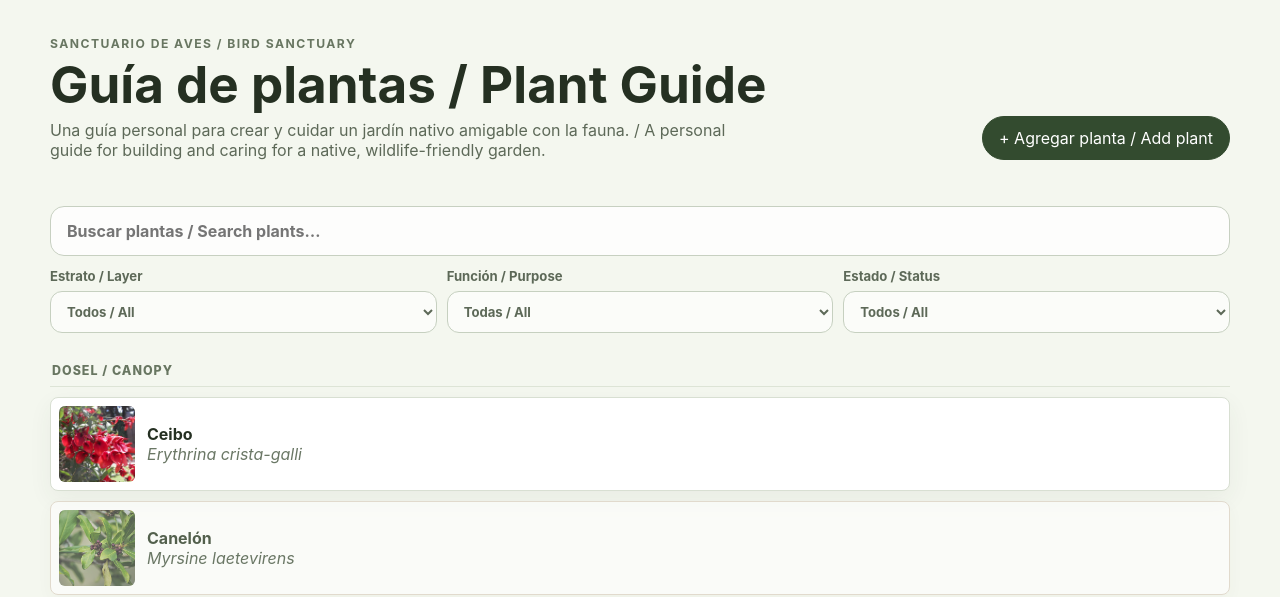
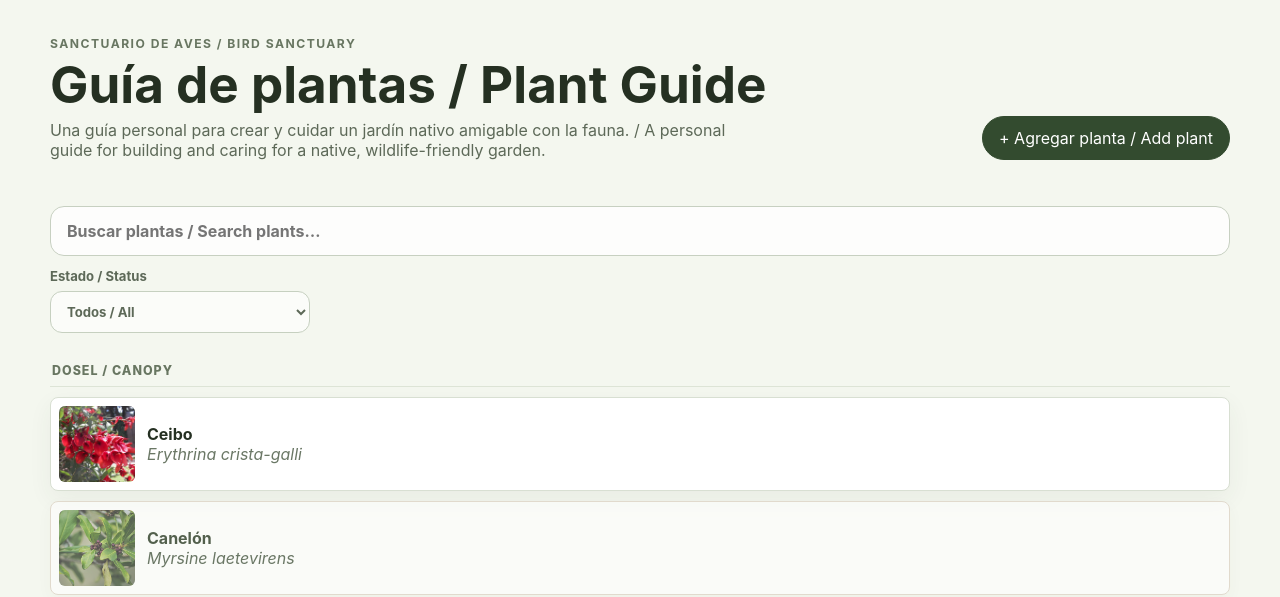
Before and after one commit to laurenball/mi_jardin_app, a website with bundled scripts: page index.html in a window 1280 px wide. Shown: the top 597 px of the page. Built offline with nearby package versions, Linux system fonts and the light colour scheme.

Commit message:
Simplify plant status filter

```diff
--- a/app.js
+++ b/app.js
@@ -10,8 +10,6 @@ const grid = document.querySelector('#plant-grid');
 const emptyState = document.querySelector('#empty-state');
 const noResults = document.querySelector('#no-results');
 const searchInput = document.querySelector('#search');
-const layerFilter = document.querySelector('#layer-filter');
-const purposeFilter = document.querySelector('#purpose-filter');
 const statusFilter = document.querySelector('#status-filter');
 const updateNotice = document.querySelector('#update-notice');
 const updateButton = document.querySelector('#update-app');
@@ -39,11 +37,6 @@ const STARTER_INFO_FIELDS = ['description','nativeStatus','nativeRange','ecology
   'sun','water','soil','size','flowering','fruiting','propagation','edibleUses','medicinalUses','otherUses','safety','sources',
   'status','priority','notes'];
 const UNGROUPED_LABEL = 'Otras / Other';
-const INVENTORY_GROUPS = [
-  {key: 'have', title: 'Lo que tenemos / What we have', subtitle: 'Plantadas y compradas / Planted and bought', statuses: ['Planted', 'Bought']},
-  {key: 'missing', title: 'Lo que falta / What we need', subtitle: 'Deseadas y en búsqueda / Wanted and being sourced', statuses: ['Looking For', 'Want']},
-  {key: 'other', title: 'Sin estado', subtitle: 'Sin clasificar / Not classified', statuses: []}
-];
 const LAYER_ORDER = ['Canopy', 'Fruit tree', 'Shrub', 'Climber', 'Grass', 'Herbaceous'];
 const nameCollator = new Intl.Collator(['es', 'en'], {sensitivity: 'base', numeric: true});
 
@@ -369,18 +362,25 @@ function groupLabel(plant) {
   return plant.layer ? displayValue('layer', plant.layer) : UNGROUPED_LABEL;
 }
 
-function inventoryGroupFor(plant) {
-  return INVENTORY_GROUPS.find(group => group.statuses.includes(plant.status)) || INVENTORY_GROUPS.find(group => group.key === 'other');
+function hasPlant(plant) {
+  return ['Planted', 'Bought'].includes(plant.status);
+}
+
+function wantsPlant(plant) {
+  if (['Want', 'Looking For'].includes(plant.status)) return true;
+  return hasPlant(plant) && /\b(want|queremos|querer|agregar mas|agregar más|sumar mas|sumar más)\b/i.test(plant.notes || '');
 }
 
 function statusRank(plant) {
-  const group = inventoryGroupFor(plant);
-  const groupRank = {have: 0, missing: 1, other: 2};
-  return groupRank[group?.key] ?? 2;
+  if (hasPlant(plant)) return 0;
+  if (wantsPlant(plant)) return 1;
+  return 2;
 }
 
 function statusClass(plant) {
-  return `status-${inventoryGroupFor(plant)?.key || 'other'}`;
+  if (hasPlant(plant)) return 'status-have';
+  if (wantsPlant(plant)) return 'status-missing';
+  return 'status-other';
 }
 
 function groupPlants(list) {
@@ -533,11 +533,10 @@ function render() {
   cleanupObjectUrls();
   const query = searchInput.value.trim().toLowerCase();
   const visiblePlants = plants.filter(plant => {
-    const purposes = plantPurposes(plant);
     return searchableText(plant).includes(query)
-      && (!layerFilter.value || plant.layer === layerFilter.value)
-      && (!purposeFilter.value || purposes.includes(purposeFilter.value))
-      && (!statusFilter.value || plant.status === statusFilter.value);
+      && (!statusFilter.value
+        || (statusFilter.value === 'have' && hasPlant(plant))
+        || (statusFilter.value === 'want' && wantsPlant(plant)));
   });
   if (expandedPlantId && !visiblePlants.some(plant => plant.id === expandedPlantId)) expandedPlantId = null;
   grid.className = 'plant-grid view-photos';
@@ -566,10 +565,10 @@ form.addEventListener('submit', async (event) => {
 
 for (const id of ['open-form','empty-add']) document.querySelector(`#${id}`).addEventListener('click', openForm);
 for (const id of ['close-form','cancel-form']) document.querySelector(`#${id}`).addEventListener('click', closeForm);
-for (const input of [searchInput, layerFilter, purposeFilter, statusFilter]) input.addEventListener(input.tagName === 'INPUT' ? 'input' : 'change', render);
+for (const input of [searchInput, statusFilter]) input.addEventListener(input.tagName === 'INPUT' ? 'input' : 'change', render);
 document.querySelector('#clear-filters').addEventListener('click', () => {
   searchInput.value = '';
-  for (const filter of [layerFilter, purposeFilter, statusFilter]) filter.value = '';
+  statusFilter.value = '';
   render();
 });
 function activateGridTarget(target) {
--- a/index.html
+++ b/index.html
@@ -27,39 +27,11 @@
       </label>
       <div class="filters">
         <label>
-          <span>Estrato / Layer</span>
-          <select id="layer-filter">
-            <option value="">Todos / All</option>
-            <option value="Canopy">Dosel / Canopy</option>
-            <option value="Fruit tree">Frutal / Fruit tree</option>
-            <option value="Shrub">Arbusto / Shrub</option>
-            <option value="Herbaceous">Herbácea / Herbaceous</option>
-            <option value="Grass">Gramínea / Grass</option>
-            <option value="Climber">Trepadora / Climber</option>
-          </select>
-        </label>
-        <label>
-          <span>Función / Purpose</span>
-          <select id="purpose-filter">
-            <option value="">Todas / All</option>
-            <option value="Bird food">Alimento para aves / Bird food</option>
-            <option value="Shelter">Refugio / Shelter</option>
-            <option value="Nesting">Nidificación / Nesting</option>
-            <option value="Hummingbirds">Picaflores / Hummingbirds</option>
-            <option value="Butterflies">Mariposas / Butterflies</option>
-            <option value="Pollinators">Polinizadores / Pollinators</option>
-            <option value="Edible">Comestible / Edible</option>
-            <option value="Medicinal tradition">Uso medicinal / Medicinal</option>
-          </select>
-        </label>
-        <label>
           <span>Estado / Status</span>
           <select id="status-filter">
             <option value="">Todos / All</option>
-            <option value="Want">Quiero / Want</option>
-            <option value="Looking For">Buscando / Looking for</option>
-            <option value="Bought">Comprada / Bought</option>
-            <option value="Planted">Plantada / Planted</option>
+            <option value="want">Queremos / Want</option>
+            <option value="have">Tenemos / Have</option>
           </select>
         </label>
       </div>
```
Also changed, not shown: README.md, styles.css.
